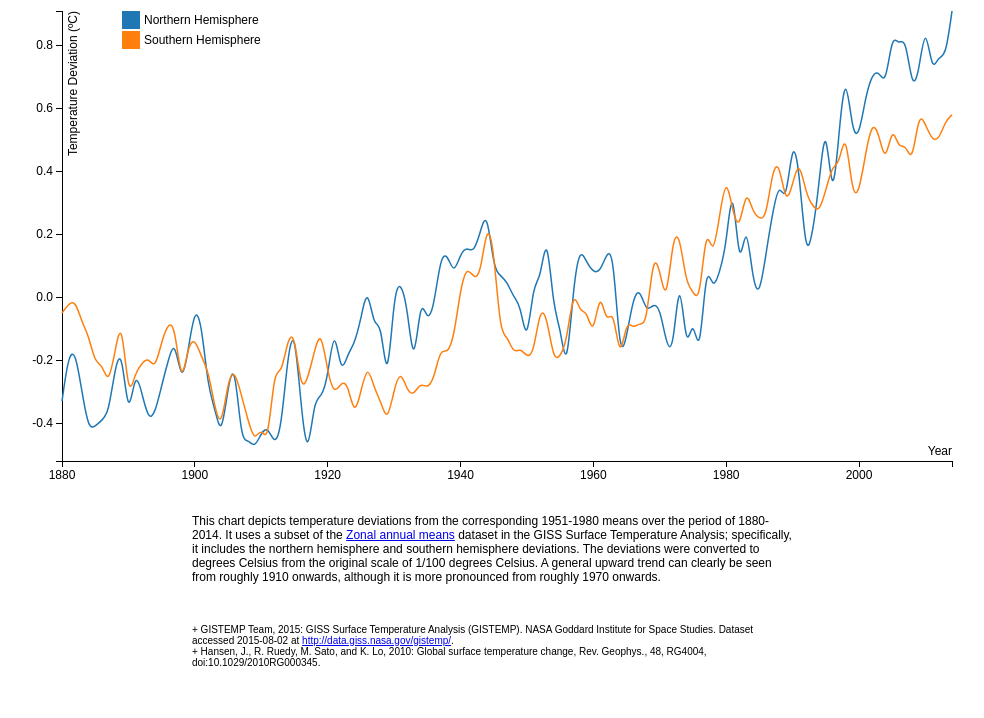
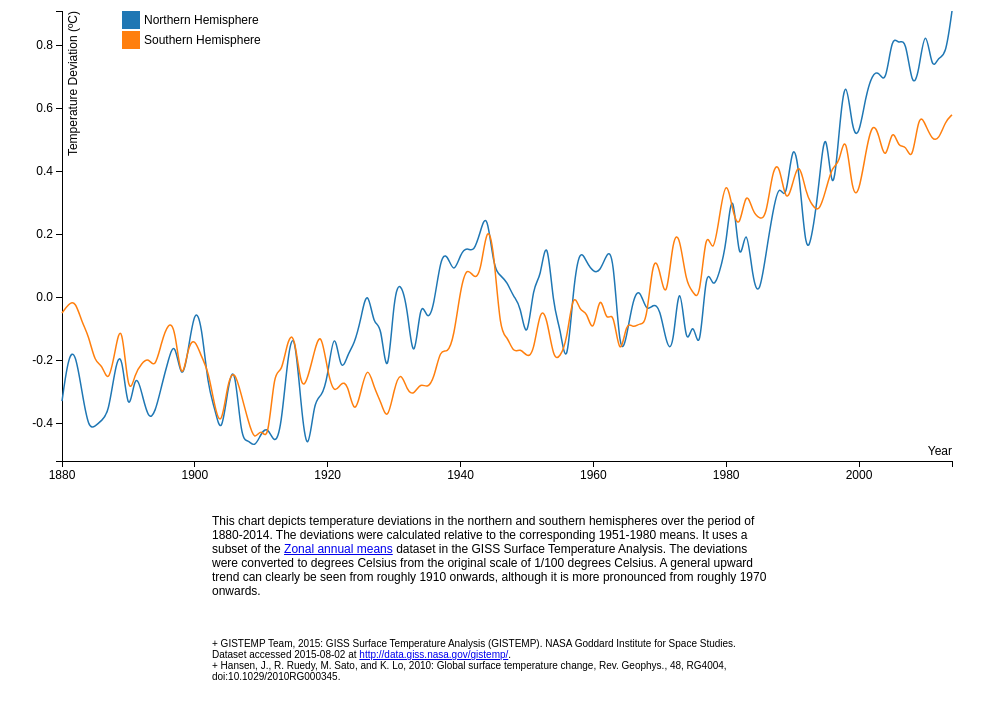
Before and after one commit to zeroviscosity/coursera-dataviz-a1, a plain HTML site: page index.html in a window 1280 px wide. Shown: the part 54-772 px from the top of the page, without its empty margins (148-1132 px from the left). Drawn offline with nearby package versions, Linux system fonts and the light colour scheme.

Commit message:
Updating explanation

```diff
--- a/index.html
+++ b/index.html
@@ -27,19 +27,19 @@
     }
     #explanation {
       margin: 20px auto 40px auto;
-      width: 600px;
+      width: 560px;
     }
     #citation {
       font-size: 10px;
       margin: 0 auto;
-      width: 600px;
+      width: 560px;
     }
     </style>
   </head>
   <body>
     <h1>Annual Mean Land-Ocean Temperature Index</h1>
     <div id="chart"></div>
-    <div id="explanation">This chart depicts temperature deviations from the corresponding 1951-1980 means over the period of 1880-2014. It uses a subset of the <a href="http://data.giss.nasa.gov/gistemp/tabledata_v3/ZonAnn.Ts+dSST.txt">Zonal annual means</a> dataset in the GISS Surface Temperature Analysis; specifically, it includes the northern hemisphere and southern hemisphere deviations. The deviations were converted to degrees Celsius from the original scale of 1/100 degrees Celsius. A general upward trend can clearly be seen from roughly 1910 onwards, although it is more pronounced from roughly 1970 onwards.</div>
+    <div id="explanation">This chart depicts temperature deviations in the northern and southern hemispheres over the period of 1880-2014. The deviations were calculated relative to the corresponding 1951-1980 means. It uses a subset of the <a href="http://data.giss.nasa.gov/gistemp/tabledata_v3/ZonAnn.Ts+dSST.txt">Zonal annual means</a> dataset in the GISS Surface Temperature Analysis. The deviations were converted to degrees Celsius from the original scale of 1/100 degrees Celsius. A general upward trend can clearly be seen from roughly 1910 onwards, although it is more pronounced from roughly 1970 onwards.</div>
     <div id="citation">
       <div>+ GISTEMP Team, 2015: GISS Surface Temperature Analysis (GISTEMP). NASA Goddard Institute for Space Studies. Dataset accessed 2015-08-02 at <a href="http://data.giss.nasa.gov/gistemp/">http://data.giss.nasa.gov/gistemp/</a>.</div>
       <div>+ Hansen, J., R. Ruedy, M. Sato, and K. Lo, 2010: Global surface temperature change, Rev. Geophys., 48, RG4004, doi:10.1029/2010RG000345.</div>
```
